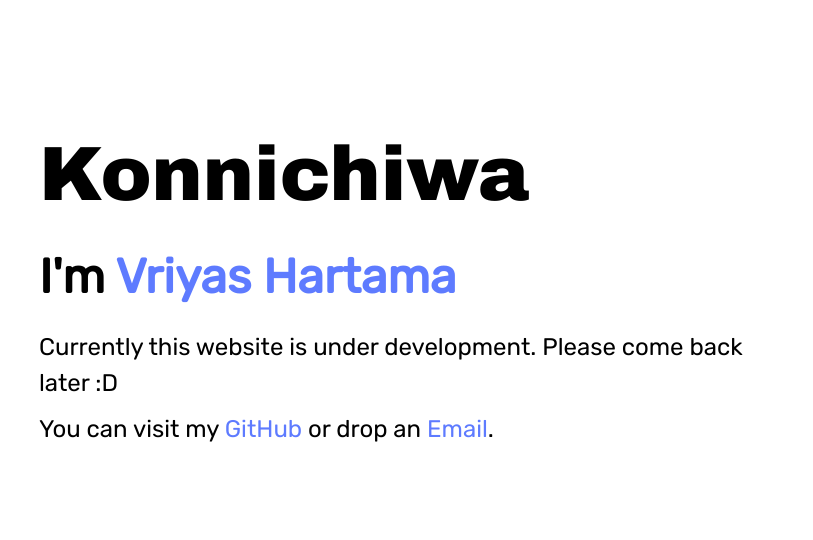
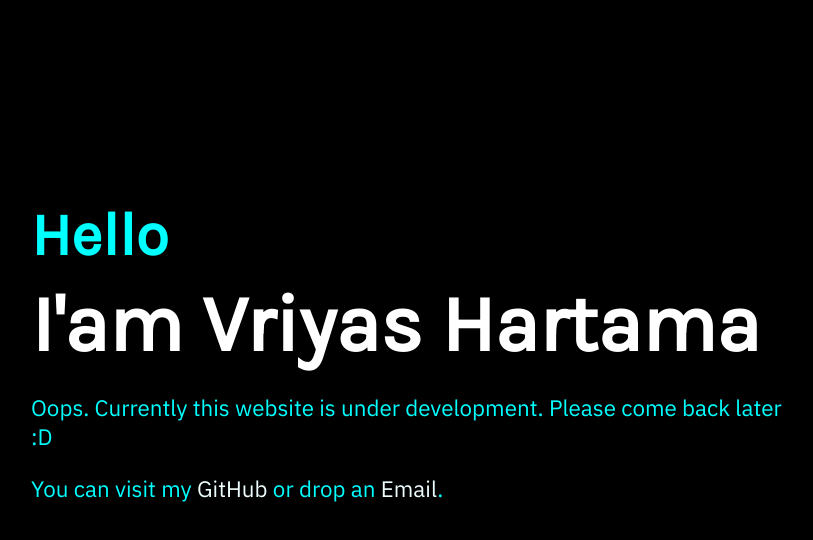
Before and after one commit to danes44/vriyas-website, a Gatsby site: page / in a window 1280 px wide. Shown: the whole page, without its empty margins (225-1038 px from the left). Built offline with nearby package versions, Linux system fonts and the light colour scheme; Gatsby itself is replaced by a stand-in of ours.

Commit message:
Change website from simple html to gatsby

```diff
--- a/gatsby-config.js
+++ b/gatsby-config.js
@@ -1,10 +1,9 @@
 module.exports = {
   siteMetadata: {
-    title: 'Vriyas Hartama',
+    title: `I'am Vriyas Hartama`,
   },
   plugins: [
     'gatsby-plugin-react-helmet',
-    'gatsby-plugin-sass',
     {
       resolve: `gatsby-plugin-manifest`,
       options: {
@@ -18,5 +17,6 @@ module.exports = {
       },
     },
     'gatsby-plugin-offline',
+    'gatsby-plugin-sass'
   ],
 }
--- a/src/components/layout.js
+++ b/src/components/layout.js
@@ -2,6 +2,8 @@ import React from 'react'
 import PropTypes from 'prop-types'
 import Helmet from 'react-helmet'
 import { StaticQuery, graphql } from 'gatsby'
+
+import '../styles/index.scss'
 
 const Layout = ({ children }) => (
   <StaticQuery
@@ -20,14 +22,12 @@ const Layout = ({ children }) => (
           title={data.site.siteMetadata.title}
           meta={[
             { name: 'description', content: `Vriyas Hartama's Stuff` },
-            { name: 'keywords', content: 'Vriyas, Hartama, Website, Personal, Portofolio' },
+            { name: 'keywords', content: 'Vriyas, Hartama, Vriyas, Website, Personal' },
           ]}
         >
           <html lang="en" />
         </Helmet>
-        <div>
           {children}
-        </div>
       </>
     )}
   />
--- a/src/components/typing.js
+++ /dev/null
@@ -1,21 +0,0 @@
-import React from 'react'
-import Typewriter from 'typewriter-effect'
-
-const Typing = () => (
-	<Typewriter
-		options={{
-    	strings: [			'Hello',
-			'Konnichiwa',
-			'Bonjour',
-			'Aloha',
-			'Namaste',
-			'Annyeonghaseyo',
-			'Ni hao',
-			'Xin chao'],
-    	autoStart: true,
-    	loop: true,
-  		}}
-	/>
-)
-
-export default Typing
--- a/src/pages/index.js
+++ b/src/pages/index.js
@@ -1,19 +1,16 @@
-import React, { Component } from 'react'
+import React from 'react'
 import { Link } from 'gatsby'
+
 import Layout from '../components/layout'
-import Typing from '../components/typing'
-import '../sass/styles.scss'
 
 const IndexPage = () => (
   <Layout>
-  	<div>
-    <p className='typing'><Typing /></p>
-    <div className='Heading'>
-    <h1>I'm <span className='headingspan'>Vriyas Hartama</span></h1>
-    <p>Currently this website is under development. Please come back later :D</p>
+    <div className='Center-Container'>
+    <p className="Typewriter">Hello</p>
+    <h1>I'am Vriyas Hartama</h1>
+    <p>Oops. Currently this website is under development. Please come back later :D</p>
     <p>You can visit my <a href='https://github.com/haruute0' target='_blank' rel='noopener noreferrer'>GitHub</a> or drop an <a href='mailto:vriyashartama@gmail.com' target='_blank' rel='noopener noreferrer'>Email</a>.</p>
-    </div>
-    </div>
+  </div>
   </Layout>
 )
 
--- a/src/sass/styles.scss
+++ /dev/null
@@ -1,43 +0,0 @@
-@import url('https://fonts.googleapis.com/css?family=Archivo+Black|Rubik');
-
-html {
-	width:60%;
-	padding-left:20%;
-	padding-right:20%;
-	margin-top:7vh;
-}
-
-.typing {
-  font-family: 'Archivo Black', sans-serif;
-  font-size:6vw;
-  margin-bottom: 0.1em;
-}
-
-.Heading {
-	h1 {
-		font-size: 3em;
-		margin-bottom: 0.5em;
-	}
-	font-family: 'Rubik', sans-serif;
-	p {
-		font-size: 1.5em;
-		margin: 0px;
-		margin-top:10px;
-		line-height: 1.5em;
-	}
-	.headingspan {
-		color: #5e7bff;
-	}
-	.headingspan:hover {
-		color: #0e3575;
-	}
-
-a:link, a:visited {
-    color: #5e7bff;
-    text-decoration: none;
-}
-
-a:hover, a:active {
-    color: #0e3575;
-}
-}
--- /dev/null
+++ b/src/styles/index.scss
@@ -0,0 +1,47 @@
+@import url('https://fonts.googleapis.com/css?family=Karla');
+@import url('https://fonts.googleapis.com/css?family=IBM+Plex+Sans');
+
+html {
+    font-family: sans-serif;
+    -ms-text-size-adjust: 100%;
+    -webkit-text-size-adjust: 100%;
+    width:100%;
+    height: 100vh;
+    background-color: black;
+    color: white;
+}
+
+body {
+    margin: 0;
+}
+
+.Center-Container {
+    width: 60vw;
+    margin: 25vh auto 20vh auto;
+    .Typewriter {
+        font-size: 7.5vh;
+        font-family: 'Karla', sans-serif;
+        font-weight: 700;
+        color: cyan;
+        margin: 0;
+    }
+    h1{
+        font-size: 10vh;
+        font-family: 'Karla', sans-serif;
+        margin: 0.1em 0 0 0;
+        font-weight: 700;
+    }
+    p {
+        font-family: 'IBM Plex Sans', sans-serif;
+        font-size: 1.4em;
+        color: cyan;
+    }
+    a {
+        color: azure;
+        text-decoration: none;
+    }
+    a:hover {
+        color: darkcyan;
+    }
+
+}
```
Also changed, not shown: gatsby-browser.js (deleted, +0 -7 lines), gatsby-node.js (deleted, +0 -7 lines), gatsby-ssr.js (deleted, +0 -7 lines), package.json (+0 -13 lines), src/pages/page-2.js (added, +14 -0 lines), README.md (deleted), 2 other files.
